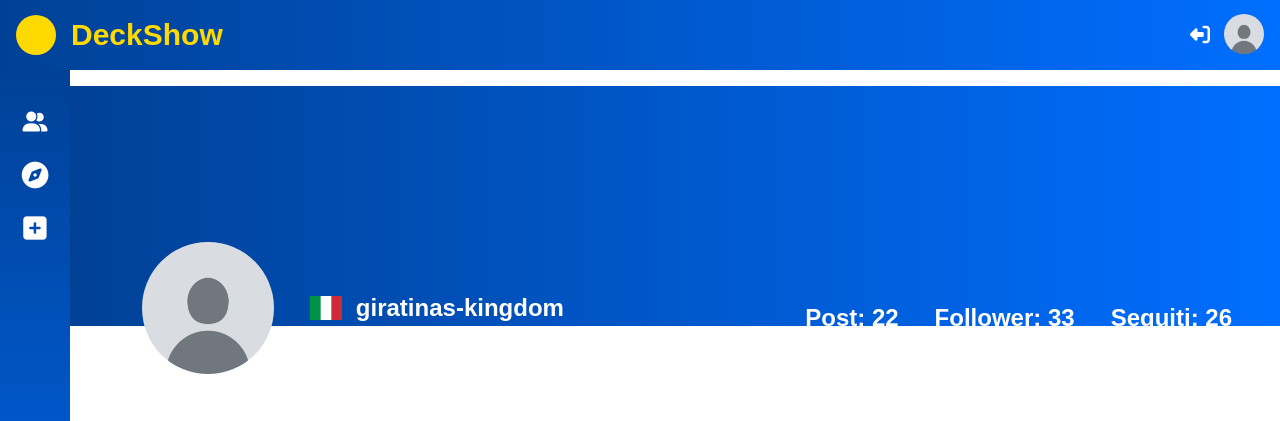
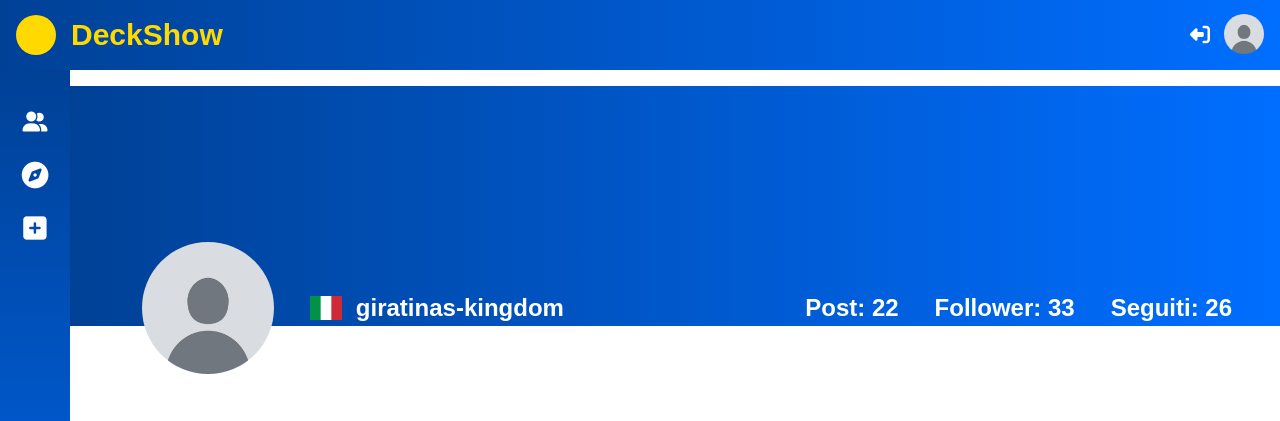
Before and after one commit to GabriRota/DeckShow, a Django app: page /profile/1/ in a window 1280 px wide. Shown: the top 421 px of the page. Run offline with Django 5.2, Linux system fonts and the light colour scheme; data comes from the database, SQL or seed files in the repository; both versions use the stored data as it was after the commit.

Commit message:
piccoli cambiamenti

```diff
--- a/static/css/index.css
+++ b/static/css/index.css
@@ -126,7 +126,6 @@ h2 {
 
 .prima-riga {
     display: flex;
-    margin-bottom: 1em;
 }
 
 .seconda-riga {
--- a/static/css/profile.css
+++ b/static/css/profile.css
@@ -52,7 +52,7 @@ body {
     position: absolute;
     right: 2em;
     bottom: 0em;
-    height: 14vh;
+    height: 5.5em;
     display: flex;
     align-items: center;
 }
@@ -166,6 +166,7 @@ body {
     align-items: center;
     gap: 0.5em;
     min-width: 0;
+    margin: 0;
 }
 
 .titolo {
```
Also changed, not shown: db.sqlite3.
